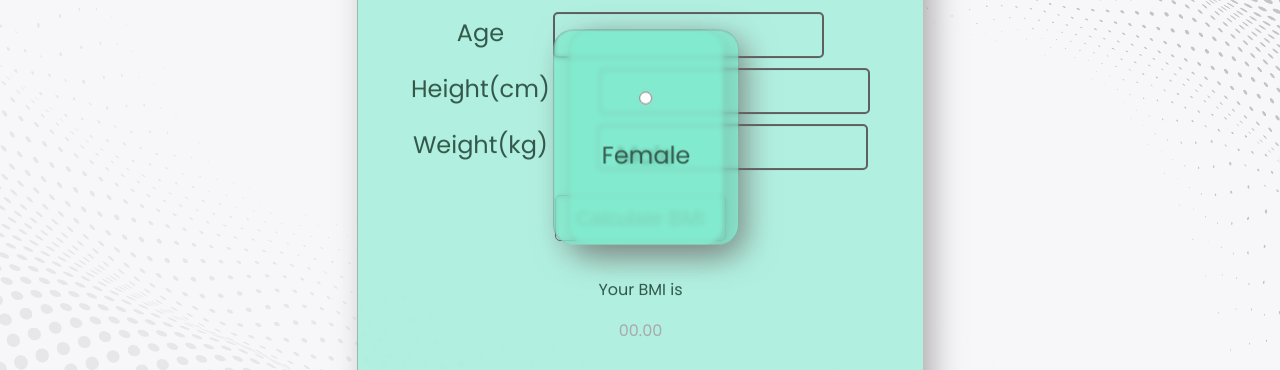
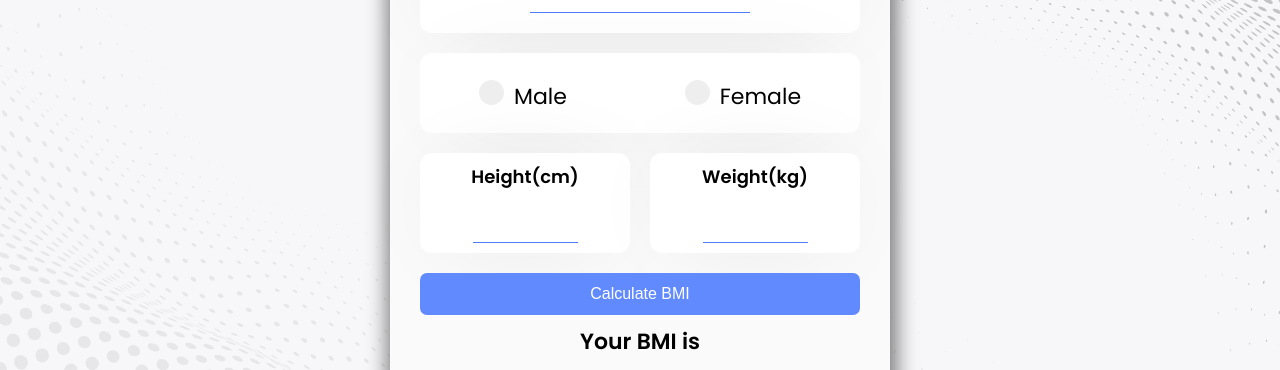
Before and after one commit to mohitgit7/bmi-calc, a plain HTML site: page index.html in a window 1280 px wide. Shown: the part 263-633 px from the top of the page. Drawn offline with Linux system fonts and the light colour scheme.

Commit message:
Update style.css

```diff
--- a/style.css
+++ b/style.css
@@ -1,71 +1,363 @@
-@import url('https://fonts.googleapis.com/css2?family=Poppins:wght@300;400;500;600&display=swap');
-body {
-    margin: 0%;
-    padding: 0%;
-    color: rgb(51, 88, 74);
+/* Import Google Font - Poppins */
+@import url('https://fonts.googleapis.com/css2?family=Poppins:wght@400;500;600;700&display=swap');
+    *{
+    margin: 0;
+    padding: 0;
+    box-sizing: border-box;
+    font-family: 'Poppins', sans-serif;
+    }
+
+    body{
+    display: flex;
+    align-items: center;
+    justify-content: center;
+    min-height: 100vh;
     background: url("bg-pic.jpg");
     background-repeat: no-repeat;
     background-size: cover;
-    font-family: 'Poppins', sans-serif;
-    font-weight: 400;
+    }
+/*
+  .container {
+    min-width: 250px;
+  } */
+
+  .box {
+    width: 500px;
+    background: #fafafa;
+    border-radius: 12px;
+    text-align: center;
+    box-shadow: 2px 2px 20px 5px rgba(0,0,0,0.5);
+
+  }
+
+
+  h1 {
+    color: rgb(0, 0, 0, 0.7);
+    font-weight: bold;
+    font-size: 36px;
+    padding: 30px 0;
+
+  }
+
+
+
+    .content {
+        padding: 0 30px;
+
+    }
+
+    .input {
+        background: #fff;
+        box-shadow: 0px 0px 95px -30px rgba(0, 0, 0, 0.15);
+        border-radius: 12px;
+        padding: 20px 0;
+        margin-bottom: 20px;
+    }
+
+
+    .input label {
+        display: block;
+        font-size: 18px;
+        font-weight: 600;
+        color: #000;
+        margin-bottom: 20px;
+    }
+    .input input {
+        outline: none;
+        border: none;
+        border-bottom: 1px solid #4f7df9;
+        width: 50%;
+        text-align: center;
+        font-size: 28px;
+        font-family: "Nunito", sans-serif;
+    }
+
+
+
+    .inputW {
+        background: #fff;
+        box-shadow: 0px 0px 95px -30px rgba(0, 0, 0, 0.15);
+        border-radius: 12px;
+        padding: 10px 0;
+        margin-bottom: 20px;
+    }
+
+
+    .inputW label {
+        display: block;
+        font-size: 18px;
+        font-weight: 600;
+        color: #000;
+        margin-bottom: 20px;
+    }
+   .inputW input {
+        outline: none;
+        border: none;
+        border-bottom: 1px solid #4f7df9;
+        width: 50%;
+        text-align: center;
+        font-size: 28px;
+        font-family: "Nunito", sans-serif;
+    }
+
+    .inputH {
+        background: #fff;
+        box-shadow: 0px 0px 95px -30px rgba(0, 0, 0, 0.15);
+        border-radius: 12px;
+        padding: 10px 0;
+        margin-bottom: 20px;
+        margin-right: 20px;
+    }
+
+
+    .inputH label {
+        display: block;
+        font-size: 18px;
+        font-weight: 600;
+        color: #000;
+        margin-bottom: 20px;
+    }
+   .inputH input {
+        outline: none;
+        border: none;
+        border-bottom: 1px solid #4f7df9;
+        width: 50%;
+        text-align: center;
+        font-size: 28px;
+        font-family: "Nunito", sans-serif;
+    }
+
+
+button.calculate {
+    cursor: pointer;
+    font-family: "Nunito", sans-serif;
+    color: #fff;
+    background: rgb(97,138,254,1);
+    font-size: 16px;
+    border-radius: 7px;
+    padding: 12px 0;
+    width: 100%;
+    outline: none;
+    border: none;
+    transition: all 0.5s;
+  }
+  button.calculate:hover {
+    background: #0044ff;
+  }
+
+
+
+.result {
+    padding: 10px 20px;
+  }
+  .result p {
+    font-weight: 600;
+    font-size: 22px;
+    color: #000;
+    margin-bottom: 15px;
+  }
+  .result #result {
+    font-size: 36px;
+    font-weight: 900;
+    color: #4f7df9;
+    background-color: #eaeaea;
+    display: inline-block;
+    padding: 7px 20px;
+    border-radius: 55px;
+    margin-bottom: 25px;
+  }
+  #comment {
+    color: #4f7df9;
+    font-weight: 800;
+  }
+
+.comment {
+    display: none;
+    border: dashed 1px;
+    border-radius: 7px;
+    padding: 5px;
 }
-.container{
+
+
+.gender {
+    display: flex;
+    justify-content: space-around;
+    align-items: center;
+    align-content: center;
+    background: #fff;
+    box-shadow: 0px 0px 95px -30px rgba(0, 0, 0, 0.15);
+    border-radius: 12px;
+    padding: 20px 0;
+    margin-bottom: 20px;
+}
+
+  /* Style for Radio */
+.gender .container {
+    display: block;
+    position: relative;
+    padding-left: 35px;
+    /* margin-bottom: 12px; */
+    margin-top: 7px;
+    cursor: pointer;
+    font-size: 22px;
+    -webkit-user-select: none;
+    -moz-user-select: none;
+    -ms-user-select: none;
+    user-select: none;
+  }
+
+  /* Hide the browser's default radio button */
+  .gender .container input {
     position: absolute;
-    top: 50%;
-    left: 50%;
-    transform: translate(-50% , -50%);
-    background-color: rgba(131, 236, 208, 0.604);
-    padding: 3rem;
-    text-align: center;
-    border-radius: 20px;
-    box-shadow: 10px 10px 30px rgba(107, 100, 100, 0.5);
-    border-top: 1px solid rgba(128, 126, 126, 0.5);
-    border-left: 1px solid rgba(128, 126, 126, 0.5);
-    backdrop-filter: blur(2px);
+    opacity: 0;
+    cursor: pointer;
+  }
+
+  /* Create a custom radio button */
+  .checkmark {
+    position: absolute;
+    top: 0;
+    left: 0;
+    height: 25px;
+    width: 25px;
+    background-color: #eee;
+    border-radius: 50%;
+  }
+
+  /* On mouse-over, add a grey background color */
+  .gender .container:hover input ~ .checkmark {
+    background-color: #ccc;
+  }
+
+  /* When the radio button is checked, add a blue background */
+  .gender .container input:checked ~ .checkmark {
+    background-color: #2196F3;
+  }
+
+  /* Create the indicator (the dot/circle - hidden when not checked) */
+  .checkmark:after {
+    content: "";
+    position: absolute;
+    display: none;
+  }
+
+  /* Show the indicator (dot/circle) when checked */
+  .gender .container input:checked ~ .checkmark:after {
+    display: block;
+  }
+
+  /* Style the indicator (dot/circle) */
+  .gender .container .checkmark:after {
+       top: 9px;
+      left: 9px;
+      width: 8px;
+      height: 8px;
+      border-radius: 50%;
+      background: white;
+  }
+  /* END Style for Radio */
+
+.containerHW {
+    display: flex;
+    justify-content: space-around;
+    align-items: center;
 }
-h2 {
-    font-size: 2.3rem;
-    padding-bottom: 4px;
-    border-bottom: 2px solid;
+
+
+
+
+
+/* The Modal (background) */
+.modal {
+  display: none; /* Hidden by default */
+  position: fixed; /* Stay in place */
+  z-index: 1; /* Sit on top */
+  padding-top: 100px; /* Location of the box */
+  left: 0;
+  top: 0;
+  width: 100%; /* Full width */
+  height: 100%; /* Full height */
+  overflow: auto; /* Enable scroll if needed */
+  background-color: rgb(0,0,0); /* Fallback color */
+  background-color: rgba(0,0,0,0.4); /* Black w/ opacity */
+  padding-top: 300px;
+
 }
-#f-col {
-    color: rgb(5, 207, 5);
+
+/* Modal Content */
+.modal-content {
+  background-color: #fefefe;
+  margin: auto;
+  padding: 20px;
+  border: 1px solid #888;
+  width: 600px;
+  border-radius: 10px;
+  box-shadow: #393c76 -1px 2px 2px 1px;
 }
-label{
-    font-size: 1.5rem;
-    margin: 0px 40px 10px 5px;
+
+#modalText {
+  padding-top: 8px;
+  padding-right: 5px;
+  font-size: 18px;
+  font-family: 'Poppins', sans-serif;
+  color: rgb(24, 23, 23);
 }
-input{
-    border: 2px solid rgb(96, 95, 95);
-    background: transparent;
-    padding: 10px;
-    margin: 5px;
-    font-size: 1.2rem;
-    border-radius: 5px;
+
+.modal-wrong {
+border: 2px solid red;
 }
-input[type = "checkbox"]{
-    height: 1.8rem;
-    width: 1.8rem;
-    display: inline;
-    background: transparent;
-    border: 1px solid;
-    margin: auto;
-    cursor: pointer;
+
+.modal-correct {
+  border: 2px solid green;
+  }
+
+/* The Close Button */
+.close {
+  color: #aaaaaa;
+  float: right;
+  font-size: 28px;
+  font-weight: bold;
+  cursor: pointer;
+  transition: all 0.3s;
 }
-button{
-    padding: 10px 20px;
-    background: transparent;
-    border: 1px solid;
-    border-color: rgb(96, 95, 95);
-    color: rgb(96, 95, 95);
-    margin: 20px;
-    font-size: 1.3rem;
-    border-radius: 5px;
+
+.close:hover {
+  color: #d41111;
 }
-button:hover{
-    cursor: pointer;
-    background: linear-gradient(to right, rgb(90, 219, 245), rgb(197, 246, 246));
+
+
+
+
+@media (max-width: 700px){
+
+
+    .box {
+        width: 380px;
+    }
+
+
+
+
+    .input label {
+
+        font-size: 18px;
+    }
+
+    .inputH label, .inputW label {
+        font-size: 14px;
+    }
+
+
+    .input input, .inputH input, .inputW input{
+        font-size: 24px;
+    }
+
+
+    .modal-content {
+
+      width: 380px;
+    }
+
+
+
 }
-#result{
-    color: darkgrey;
-}
```
